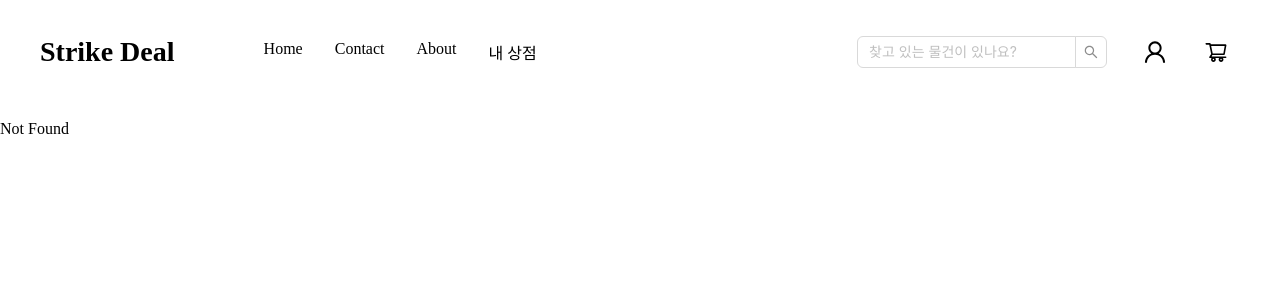
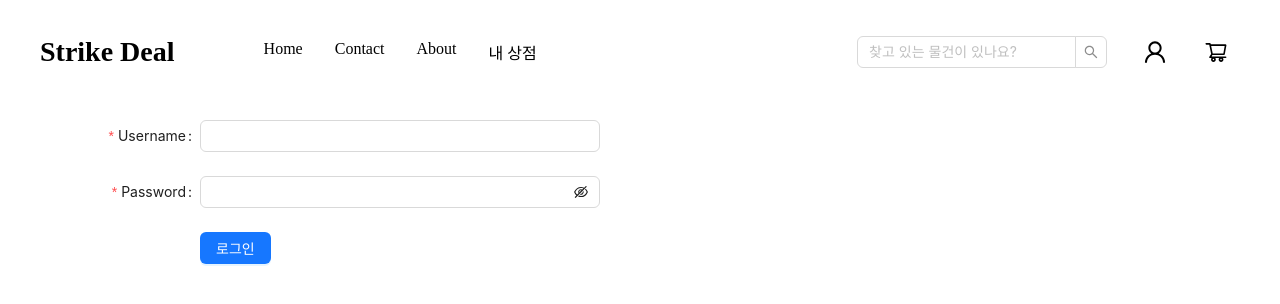
Before and after one commit to f-lab-edu/strike-deal, a React (Vite) app: page /login in a window 1280 px wide. Before the commit this address had no page. Shown: the top 304 px of the page. Built offline with nearby package versions, Linux system fonts and the light colour scheme.

Commit message:
feat: 로그인 폼 추가
- username, password 입력란 추가
- 로그인 버튼 추가
- 아직 스타일 적용 안한 상태

```diff
--- a/src/components/index.ts
+++ b/src/components/index.ts
@@ -1 +1,5 @@
+/** main page */
 export { default as TodayRegProductCard } from './main/TodayRegProductCard';
+
+/** login page */
+export { default as LoginForm } from './login/LoginForm';
--- /dev/null
+++ b/src/components/login/LoginForm.tsx
@@ -0,0 +1,45 @@
+import React from 'react';
+import { Form, Button, Input } from 'antd';
+import type { FormProps } from 'antd';
+
+function LoginForm() {
+    const [form] = Form.useForm();
+
+    const onFinish = (values: any) => {
+        console.log('Received values:', values);
+    };
+
+    return (
+        <Form
+            style={{ maxWidth: 600 }}
+            labelCol={{ span: 8 }}
+            wrapperCol={{ span: 16 }}
+            form={form}
+            onFinish={onFinish}
+        >
+            <Form.Item
+                label="Username"
+                name="username"
+                rules={[{ required: true, message: 'Please input your username!' }]}
+            >
+                <Input />
+            </Form.Item>
+
+            <Form.Item
+                label="Password"
+                name="password"
+                rules={[{ required: true, message: 'Please input your password!' }]}
+            >
+                <Input.Password />
+            </Form.Item>
+
+            <Form.Item wrapperCol={{ offset: 8, span: 16 }}>
+                <Button type="primary" htmlType="submit">
+                    로그인
+                </Button>
+            </Form.Item>
+        </Form>
+    );
+}
+
+export default LoginForm;
--- a/src/routeTree.gen.ts
+++ b/src/routeTree.gen.ts
@@ -11,9 +11,15 @@
 // Import Routes
 
 import { Route as rootRoute } from './routes/__root'
+import { Route as LoginImport } from './routes/login'
 import { Route as IndexImport } from './routes/index'
 
 // Create/Update Routes
+
+const LoginRoute = LoginImport.update({
+  path: '/login',
+  getParentRoute: () => rootRoute,
+} as any)
 
 const IndexRoute = IndexImport.update({
   path: '/',
@@ -31,12 +37,19 @@ declare module '@tanstack/react-router' {
       preLoaderRoute: typeof IndexImport
       parentRoute: typeof rootRoute
     }
+    '/login': {
+      id: '/login'
+      path: '/login'
+      fullPath: '/login'
+      preLoaderRoute: typeof LoginImport
+      parentRoute: typeof rootRoute
+    }
   }
 }
 
 // Create and export the route tree
 
-export const routeTree = rootRoute.addChildren({ IndexRoute })
+export const routeTree = rootRoute.addChildren({ IndexRoute, LoginRoute })
 
 /* prettier-ignore-end */
 
@@ -46,11 +59,15 @@ export const routeTree = rootRoute.addChildren({ IndexRoute })
     "__root__": {
       "filePath": "__root.tsx",
       "children": [
-        "/"
+        "/",
+        "/login"
       ]
     },
     "/": {
       "filePath": "index.tsx"
+    },
+    "/login": {
+      "filePath": "login.tsx"
     }
   }
 }
--- /dev/null
+++ b/src/routes/login.tsx
@@ -0,0 +1,15 @@
+import React from 'react';
+import { createFileRoute } from '@tanstack/react-router';
+import { LoginForm } from '../components';
+
+export const Route = createFileRoute('/login')({
+    component: Login,
+});
+
+function Login() {
+    return (
+        <div>
+            <LoginForm />
+        </div>
+    );
+}
```
Also changed, not shown: src/vite-env.d.ts (+9 -0 lines).
